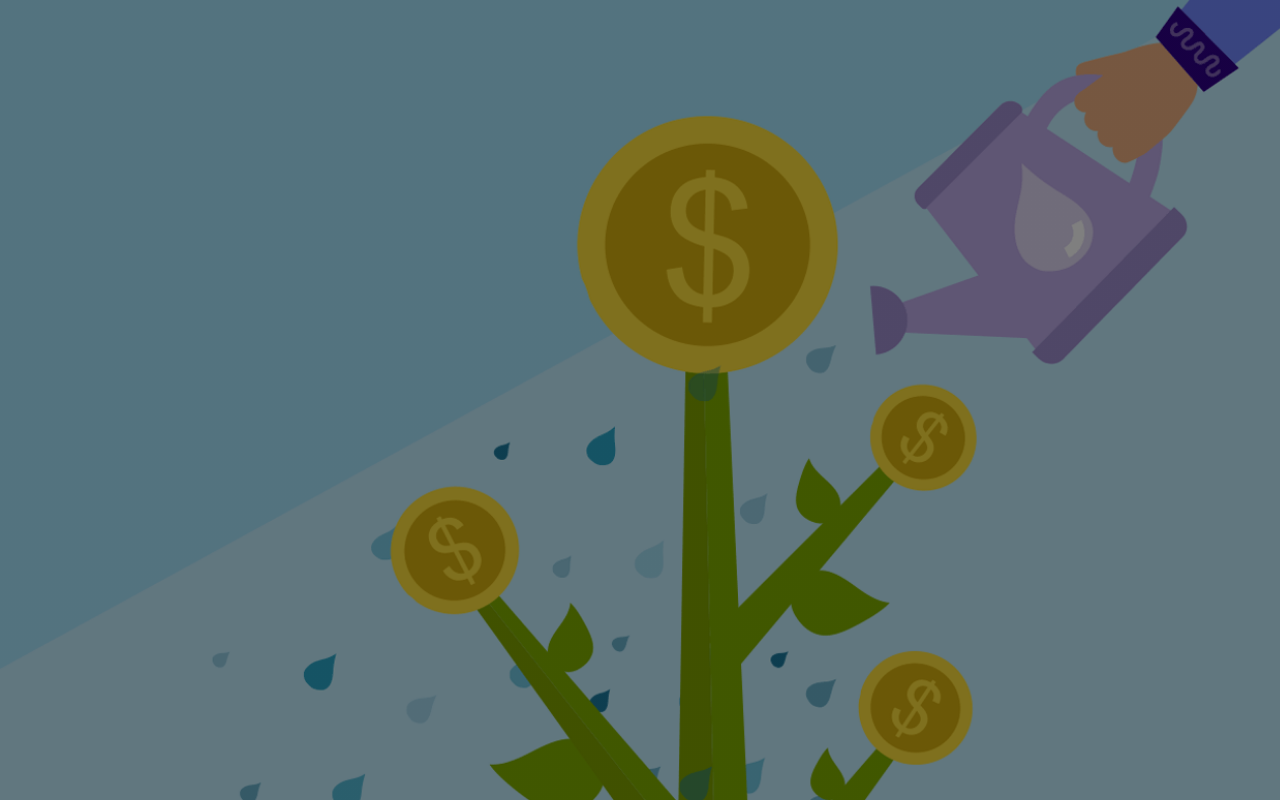
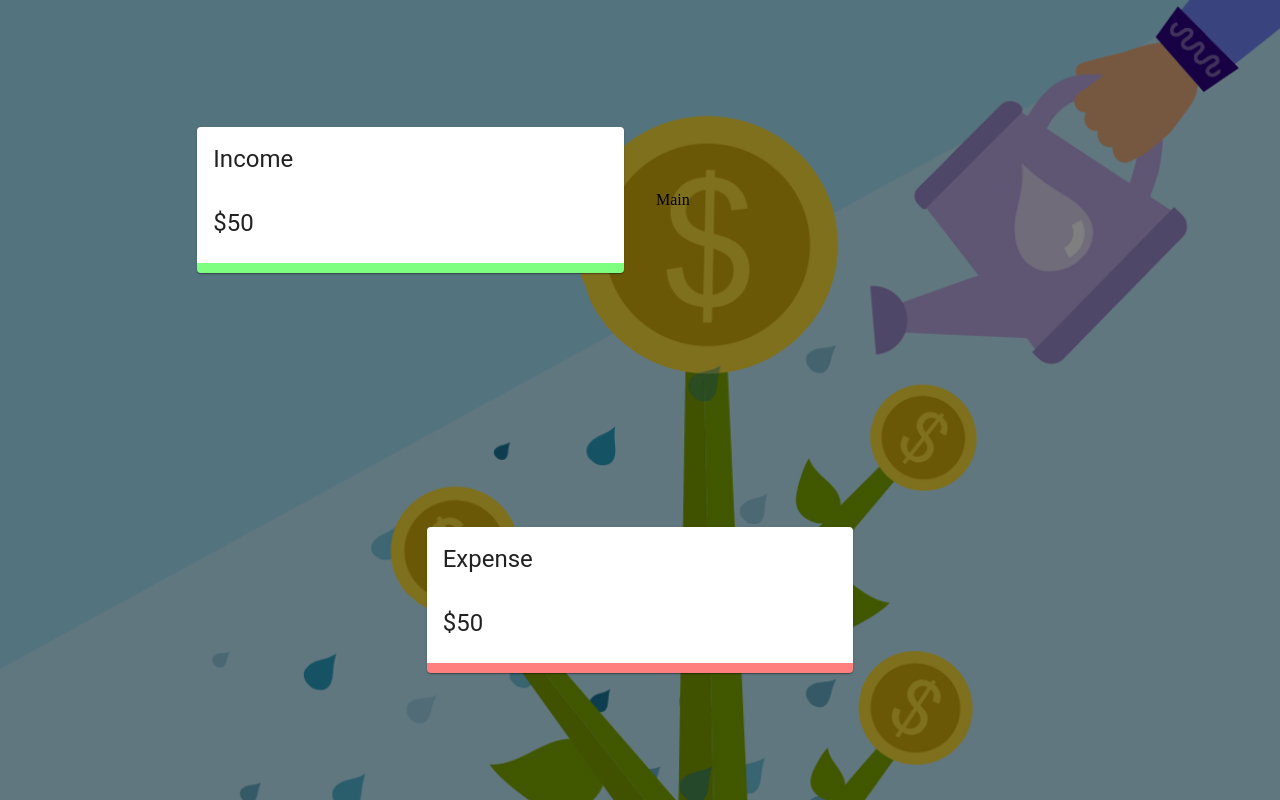
Before and after one commit to lario0913/expense-tracker, a React (Create React App) app: page / in a window 1280 px wide. Built offline with nearby package versions, Linux system fonts and the light colour scheme.

Commit message:
build the details card

```diff
--- a/src/App.js
+++ b/src/App.js
@@ -1,9 +1,26 @@
 import React from 'react'
+import {Grid} from '@material-ui/core'
+
+import Details from './components/Details'
+import useStyles from './styles'
+
 
 const App = () => {
+  const classes = useStyles()
+
   return (
     <div>
-
+      <Grid className={classes.grid} container spacing={0} alignItems="center" justify="center" style={{height: '100vh'}}>
+        <Grid item xs={12} sm={4}>
+          <Details title="Income" />
+        </Grid>
+        <Grid item xs={12} sm={4}>
+          Main
+        </Grid>
+        <Grid item xs={12} sm={4}>
+          <Details title="Expense" />
+        </Grid>
+      </Grid>
     </div>
   )
 }
--- /dev/null
+++ b/src/components/Details.js
@@ -0,0 +1,21 @@
+import React from 'react'
+import {Card, CardHeader, CardContent, Typography} from '@material-ui/core'
+// import {Doughnut} from 'react-chartjs-2';
+
+import useStyles from './styles'
+
+const Details = ({title}) => {
+    const classes = useStyles()
+
+    return (
+        <Card className={title==="Income" ? classes.income : classes.expense}>
+            <CardHeader title={title} />
+            <CardContent>
+                <Typography variant="h5" >$50</Typography>
+                {/* <Doughnut data=""/> */}
+            </CardContent>
+        </Card>
+    )
+}
+
+export default Details
--- /dev/null
+++ b/src/components/styles.js
@@ -0,0 +1,11 @@
+import {makeStyles} from '@material-ui/core'
+
+export default makeStyles(() => ({
+    income: {
+        borderBottom: '10px solid rgba(0, 255, 0, 0.5)'
+    },
+    expense:{
+        borderBottom: '10px solid rgba(255, 0, 0, 0.5)'
+    }
+
+}))
--- /dev/null
+++ b/src/styles.js
@@ -0,0 +1,30 @@
+import { makeStyles } from '@material-ui/core/styles';
+
+export default makeStyles((theme) => ({
+  desktop: {
+    [theme.breakpoints.up('sm')]: {
+      display: 'none',
+    },
+  },
+  mobile: {
+    [theme.breakpoints.down('sm')]: {
+      display: 'none',
+    },
+  },
+  main: {
+    [theme.breakpoints.up('sm')]: {
+      paddingBottom: '5%',
+    },
+  },
+  last: {
+    [theme.breakpoints.down('sm')]: {
+      marginBottom: theme.spacing(3),
+      paddingBottom: '200px',
+    },
+  },
+  grid: {
+    '& > *': {
+      margin: theme.spacing(2),
+    },
+  },
+}));
```
